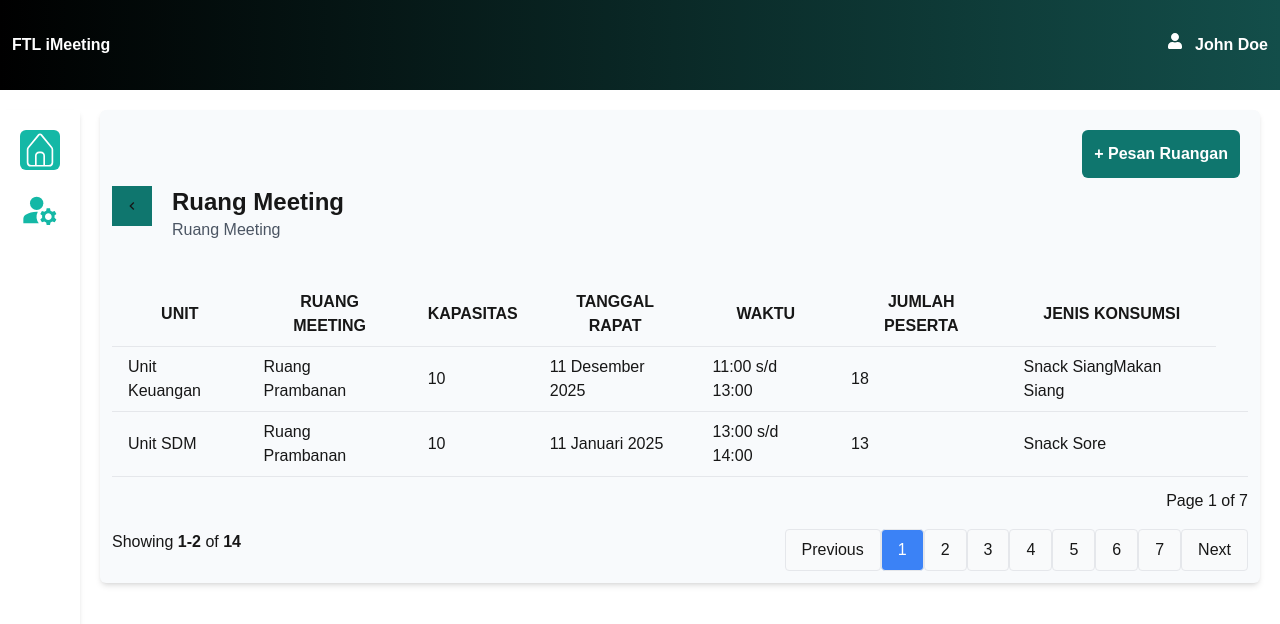
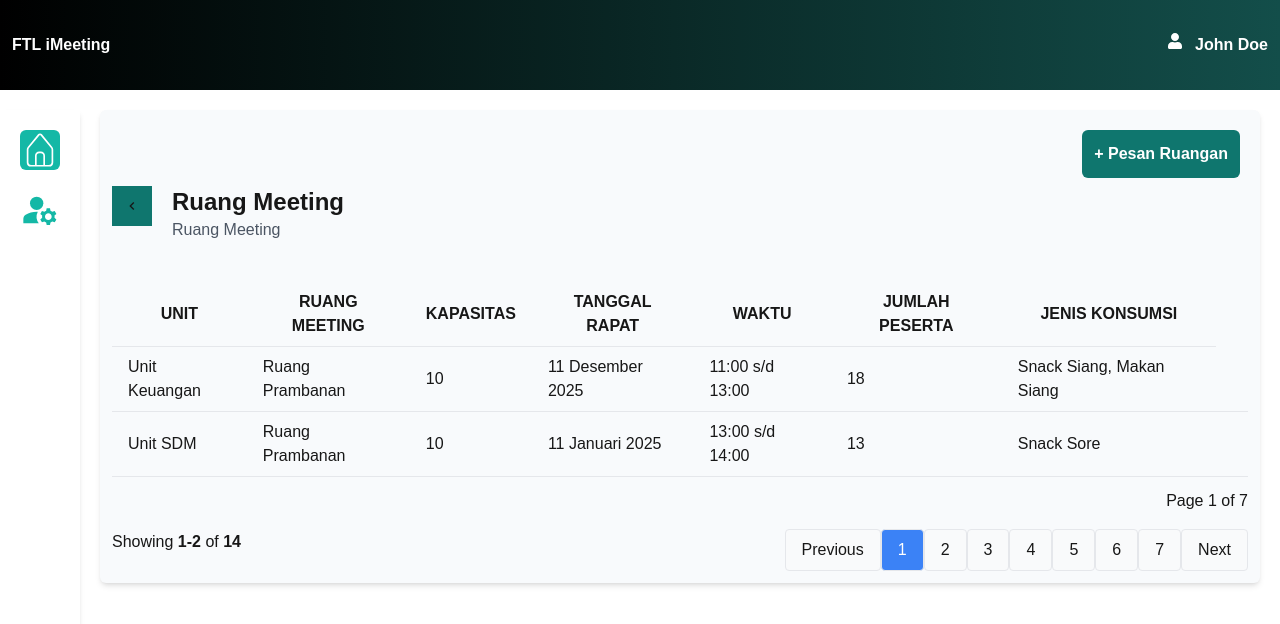
Before and after one commit to smmuja/ftl-test, a Next.js app: page / in a window 1280 px wide. Shown: the top 624 px of the page. Built offline with nearby package versions, Linux system fonts and the light colour scheme.

Commit message:
minor fix: ruang meeting table jenis konsumsi

```diff
--- a/src/features/table/RuangMeetingTable.tsx
+++ b/src/features/table/RuangMeetingTable.tsx
@@ -39,7 +39,7 @@ export function RuangMeetingTable({
                     {item.jumlahPeserta}
                   </td>
                   <td className="py-2 px-2 md:px-4 border-b">
-                    {item.jenisKonsumsi}
+                    {item.jenisKonsumsi.join(", ")}
                   </td>
                   <td className="py-2 px-2 md:px-4 border-b"></td>
                 </tr>
```
